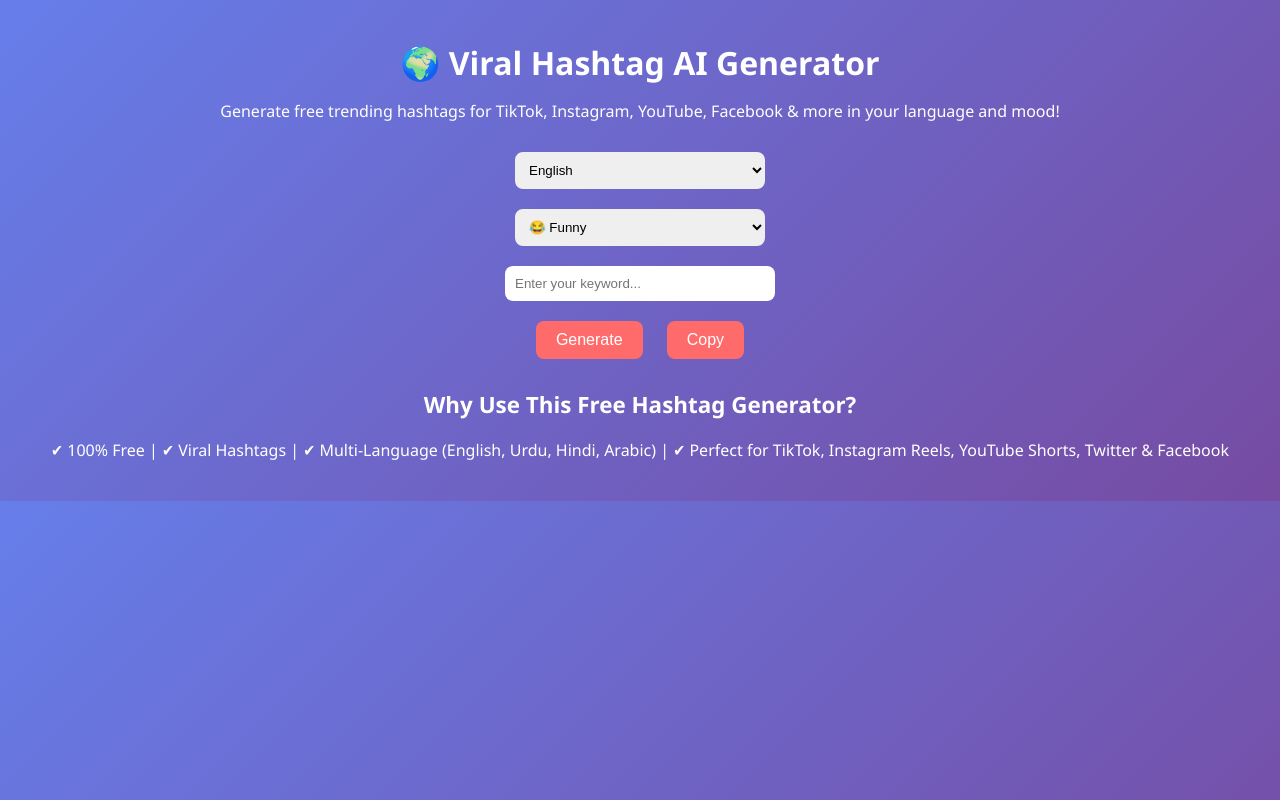
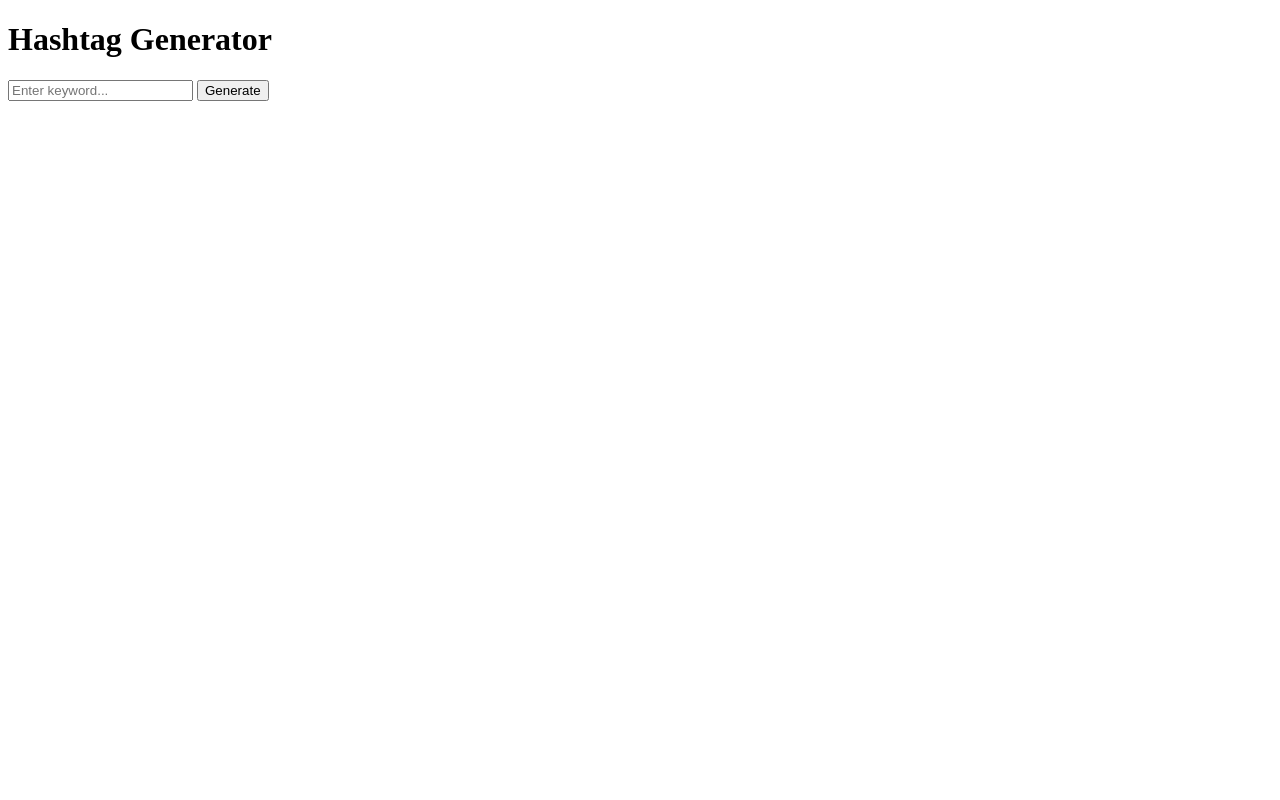
Before and after one commit to viralhashtagai/viralhashtagai.github.io, a plain HTML site: page index.html in a window 1280 px wide. Drawn offline with Linux system fonts and the light colour scheme.

```diff
--- a/index.html
+++ b/index.html
@@ -2,188 +2,35 @@
 <html lang="en">
 <head>
   <meta charset="UTF-8">
-  <meta name="viewport" content="width=device-width, initial-scale=1.0">
-
-  <!-- SEO Title -->
-  <title>Viral Hashtag AI Generator | Free Trending Hashtags Tool</title>
-
-  <!-- Meta Description -->
-  <meta name="description" content="Free AI-powered viral hashtag generator for Instagram, TikTok, YouTube, Twitter, and Facebook. Create funny, sad, romantic, and motivational hashtags in English, Urdu, Hindi, and Arabic.">
-
-  <!-- Meta Keywords -->
-  <meta name="keywords" content="viral hashtag generator, free hashtag tool, TikTok hashtags, Instagram hashtags, YouTube shorts hashtags, trending hashtags, funny hashtags, sad hashtags, motivation hashtags, romantic hashtags, Urdu hashtags, Hindi hashtags, Arabic hashtags">
-
-  <!-- Open Graph (Social Media Preview) -->
-  <meta property="og:title" content="Viral Hashtag AI Generator - Free Hashtag Tool">
-  <meta property="og:description" content="Generate trending hashtags for TikTok, Instagram, YouTube & more. 100% free!">
-  <meta property="og:type" content="website">
-  <meta property="og:url" content="https://your-username.github.io/">
-  <meta property="og:image" content="https://your-username.github.io/preview.png">
-
-  <style>
-    body {
-      font-family: 'Segoe UI', Tahoma, Geneva, Verdana, sans-serif;
-      text-align: center;
-      background: linear-gradient(135deg, #667eea, #764ba2);
-      color: white;
-      margin: 0;
-      padding: 20px;
-    }
-    h1 {
-      margin-bottom: 10px;
-      font-size: 2rem;
-    }
-    h2 {
-      margin-top: 20px;
-      font-size: 1.4rem;
-    }
-    p {
-      margin-bottom: 20px;
-    }
-    select, input {
-      padding: 10px;
-      width: 250px;
-      margin: 10px;
-      border-radius: 8px;
-      border: none;
-      outline: none;
-    }
-    button {
-      padding: 10px 20px;
-      margin: 10px;
-      border: none;
-      background: #ff6b6b;
-      color: white;
-      cursor: pointer;
-      border-radius: 8px;
-      font-size: 16px;
-      transition: 0.3s;
-    }
-    button:hover {
-      background: #ff4757;
-    }
-    #hashtags {
-      margin-top: 20px;
-    }
-    .tag {
-      display: inline-block;
-      background: white;
-      color: #333;
-      padding: 5px 12px;
-      margin: 5px;
-      border-radius: 5px;
-      font-weight: bold;
-    }
-  </style>
+  <title>Simple Hashtag Generator</title>
 </head>
 <body>
-  <h1>🌍 Viral Hashtag AI Generator</h1>
-  <p>Generate free trending hashtags for TikTok, Instagram, YouTube, Facebook & more in your language and mood!</p>
+  <h1>Hashtag Generator</h1>
 
-  <select id="language">
-    <option value="english">English</option>
-    <option value="urdu">Urdu</option>
-    <option value="hindi">Hindi</option>
-    <option value="arabic">Arabic</option>
-  </select>
-  <br>
+  <input type="text" id="keyword" placeholder="Enter keyword...">
+  <button onclick="generate()">Generate</button>
 
-  <select id="mood">
-    <option value="funny">😂 Funny</option>
-    <option value="sad">😢 Sad</option>
-    <option value="motivation">💪 Motivation</option>
-    <option value="romantic">❤ Romantic</option>
-  </select>
-  <br>
-
-  <input type="text" id="keyword" placeholder="Enter your keyword...">
-  <br>
-
-  <button onclick="generateHashtags()">Generate</button>
-  <button onclick="copyHashtags()">Copy</button>
-
-  <div id="hashtags"></div>
-
-  <h2>Why Use This Free Hashtag Generator?</h2>
-  <p>✔ 100% Free | ✔ Viral Hashtags | ✔ Multi-Language (English, Urdu, Hindi, Arabic) | ✔ Perfect for TikTok, Instagram Reels, YouTube Shorts, Twitter & Facebook</p>
+  <div id="output"></div>
 
   <script>
-    // 🔥 Global Viral Hashtags Bank
-    const viralBank = [
-      "#viral", "#explorepage", "#fyp", "#trending", "#instagood",
-      "#reels", "#shorts", "#tiktok", "#follow", "#like", "#explore",
-      "#instadaily", "#socialmedia", "#trend", "#discover"
-    ];
+    function generate() {
+      let keyword = document.getElementById("keyword").value.trim();
+      let output = document.getElementById("output");
 
-    // shuffle helper
-    function shuffleArray(array) {
-      for (let i = array.length - 1; i > 0; i--) {
-        const j = Math.floor(Math.random() * (i + 1));
-        [array[i], array[j]] = [array[j], array[i]];
-      }
-      return array;
-    }
-
-    function generateHashtags() {
-      const keyword = document.getElementById('keyword').value.trim();
-      const lang = document.getElementById('language').value;
-      const mood = document.getElementById('mood').value;
-      const hashtagsDiv = document.getElementById('hashtags');
-      hashtagsDiv.innerHTML = '';
-
-      if (keyword === '') {
-        hashtagsDiv.innerHTML = '<p>Please enter a keyword 🔑</p>';
+      if (keyword === "") {
+        output.innerHTML = "<p>Please enter a keyword 🔑</p>";
         return;
       }
 
-      let tags = [];
+      let viralTags = ["#viral", "#trending", "#fyp", "#explorepage", "#reels", "#shorts"];
+      let customTags = [#${keyword}, #${keyword}Life, #${keyword}Trend];
 
-      // 🔹 Mood-based hashtags
-      if (mood === "funny") {
-        tags = ["#funny", "#lol", "#meme", "#comedy", "#haha", "#jokes", "#funnymemes"];
-      } else if (mood === "sad") {
-        tags = ["#sad", "#alone", "#broken", "#heartbreak", "#pain", "#deep", "#crying"];
-      } else if (mood === "motivation") {
-        tags = ["#motivation", "#inspiration", "#success", "#nevergiveup", "#hustle", "#dreambig", "#staystrong"];
-      } else if (mood === "romantic") {
-        tags = ["#love", "#romantic", "#relationship", "#couplegoals", "#forever", "#heart", "#mylove"];
-      }
+      let final = customTags.concat(viralTags);
 
-      // 🔹 Language support (extra hashtags)
-      if (lang === "urdu") {
-        tags.push("#Urdu", "#PakistaniHashtags", "#UrduPoetry");
-      } else if (lang === "hindi") {
-        tags.push("#Hindi", "#India", "#Bollywood");
-      } else if (lang === "arabic") {
-        tags.push("#Arabic", "#العربية", "#دبي");
-      }
-
-      // 🔹 Merge everything
-      let finalTags = [
-        #${keyword}, #${keyword}${mood}, #${mood}${keyword}
-      ]
-      .concat(tags)
-      .concat(viralBank);
-
-      // shuffle + pick 12
-      finalTags = shuffleArray(finalTags).slice(0, 12);
-
-      finalTags.forEach(tag => {
-        const span = document.createElement('span');
-        span.className = 'tag';
-        span.textContent = tag;
-        hashtagsDiv.appendChild(span);
+      output.innerHTML = "";
+      final.forEach(tag => {
+        output.innerHTML += <span style="margin:5px; padding:5px; background:#ddd; border-radius:5px;">${tag}</span>;
       });
-    }
-
-    function copyHashtags() {
-      const hashtags = Array.from(document.querySelectorAll('.tag')).map(t => t.textContent).join(' ');
-      if (hashtags === '') {
-        alert('No hashtags to copy!');
-        return;
-      }
-      navigator.clipboard.writeText(hashtags);
-      alert('Hashtags copied ✅');
     }
   </script>
 </body>
```
